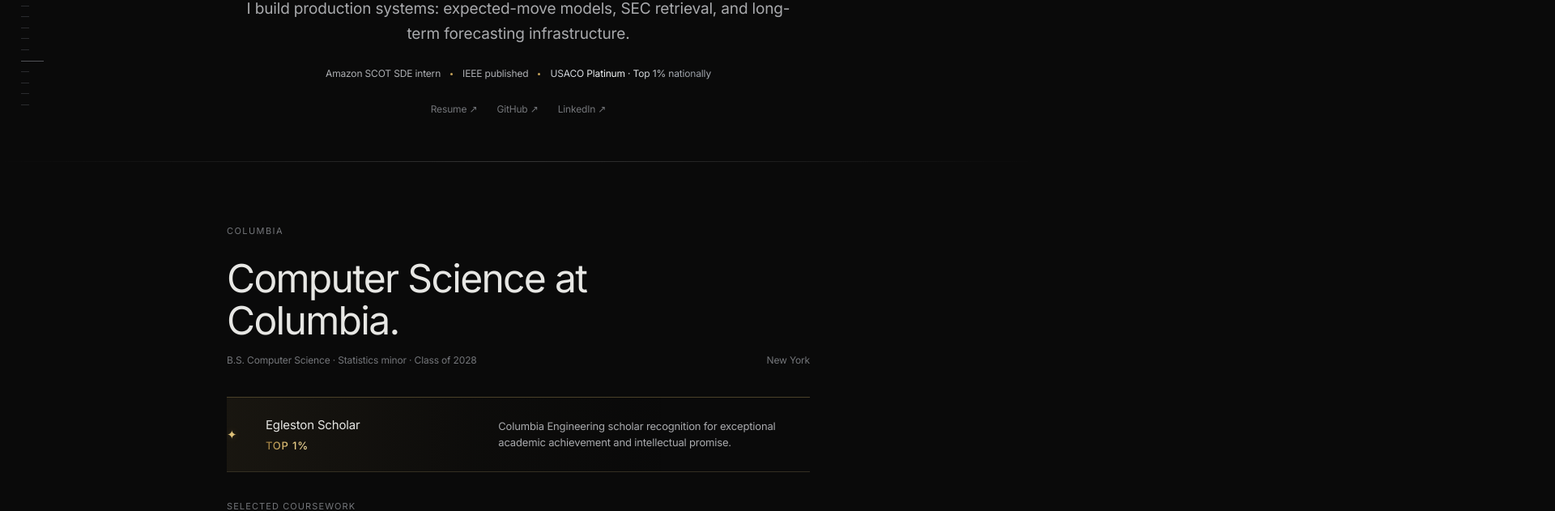
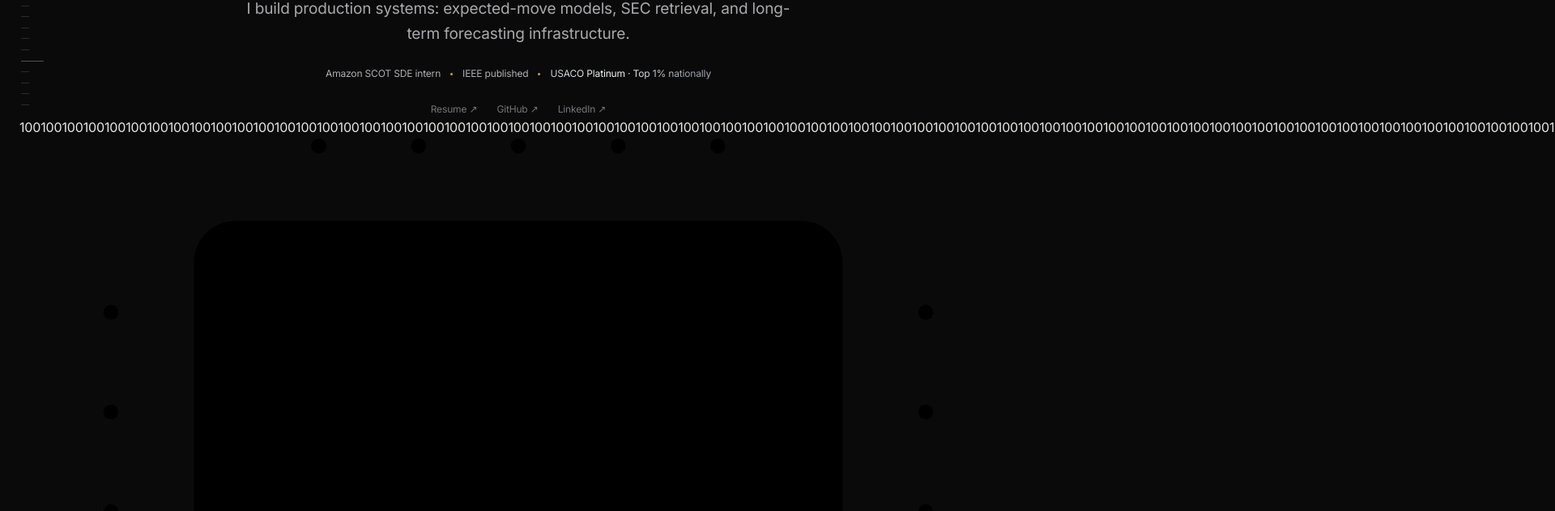
Before and after one commit to kenchengkc/personal-website, a Next.js app: page / in a window 1280 px wide. Shown: the part 630-1261 px from the top of the page at 81% size, 1920 px wide, since content can reach past the window. Built offline with nearby package versions, Linux system fonts and the light colour scheme.

Commit message:
Place binary rainfall artwork under hero

```diff
--- a/components/sections/Hero.tsx
+++ b/components/sections/Hero.tsx
@@ -1,4 +1,5 @@
 import Image from "next/image";
+import { BinaryRainArtwork } from "@/components/hero/BinaryRainArtwork";
 import { site } from "@/lib/site";
 
 export function Hero() {
@@ -53,6 +54,8 @@ export function Hero() {
           LinkedIn ↗
         </a>
       </div>
+
+      <BinaryRainArtwork />
     </section>
   );
 }
```
